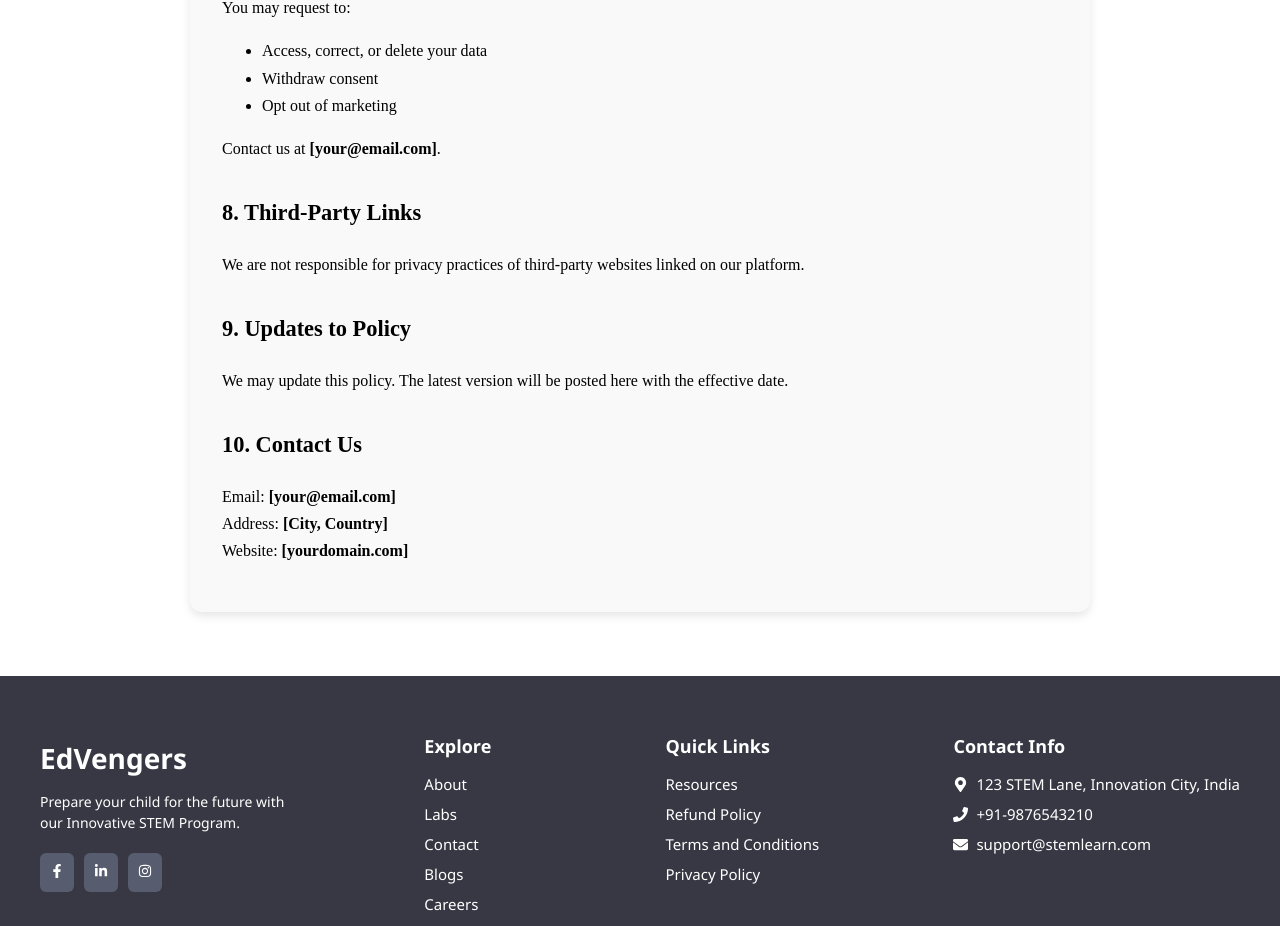
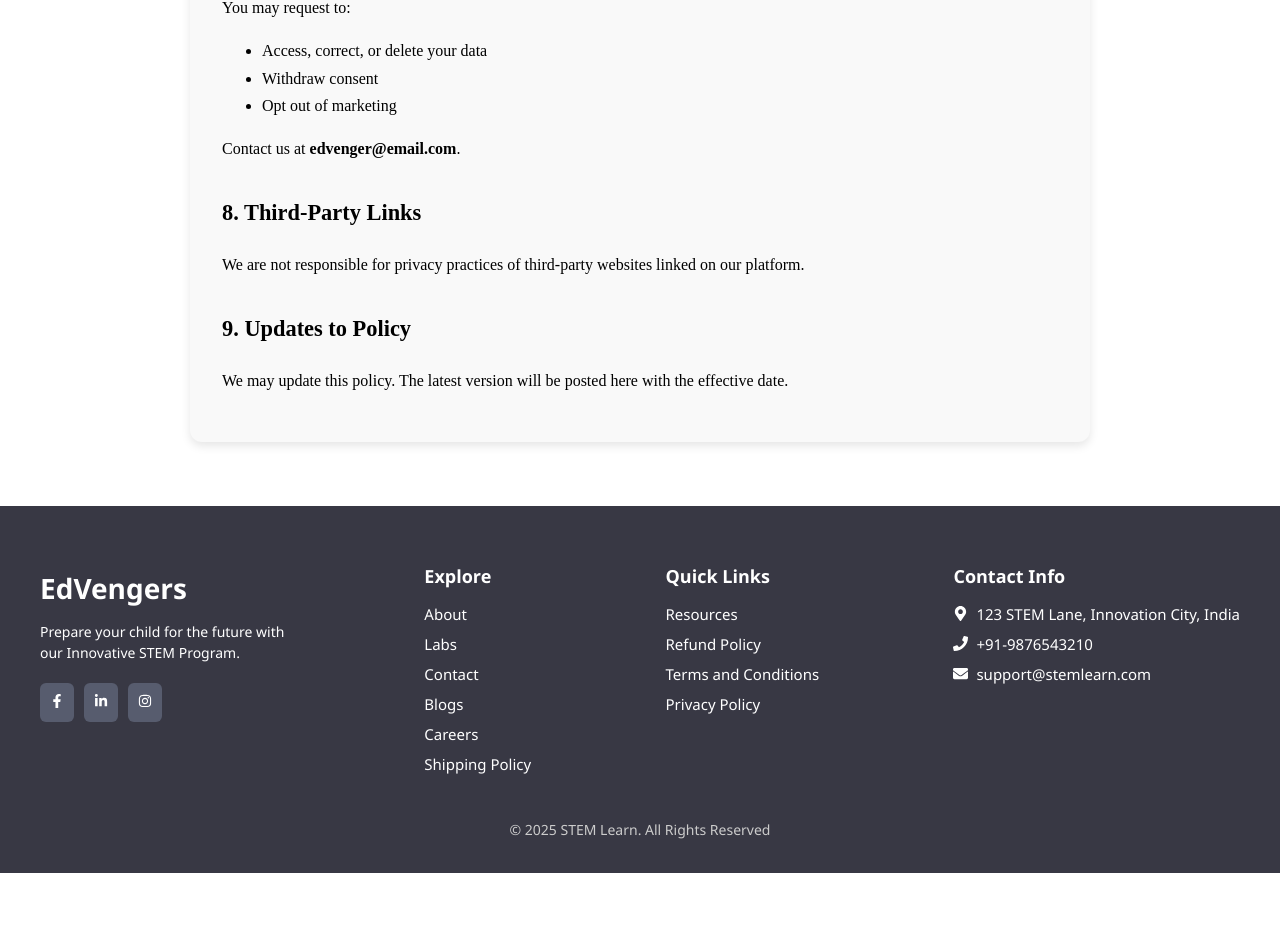
Before and after one commit to singla10/edvenger, a React (Create React App) app in the folder frontend/: page /policy in a window 1280 px wide. Shown: the part 1254-2180 px from the top of the page. After the commit the page ends 2127 px from the top, so only its background shows below. Built offline with nearby package versions, Linux system fonts and the light colour scheme.

Commit message:
Update PrivacyPolicy.js

```diff
--- a/frontend/src/pages/PrivacyPolicy.js
+++ b/frontend/src/pages/PrivacyPolicy.js
@@ -63,7 +63,7 @@ const PrivacyPolicy = () => {
             <li>Withdraw consent</li>
             <li>Opt out of marketing</li>
           </ul>
-          <p>Contact us at <strong>[your@email.com]</strong>.</p>
+          <p>Contact us at <strong>edvenger@email.com</strong>.</p>
         </section>
 
         <section>
@@ -76,14 +76,7 @@ const PrivacyPolicy = () => {
           <p>We may update this policy. The latest version will be posted here with the effective date.</p>
         </section>
 
-        <section>
-          <h2>10. Contact Us</h2>
-          <p>
-            Email: <strong>[your@email.com]</strong><br />
-            Address: <strong>[City, Country]</strong><br />
-            Website: <strong>[yourdomain.com]</strong>
-          </p>
-        </section>
+
       </div>
       <Footer />
     </>
```
